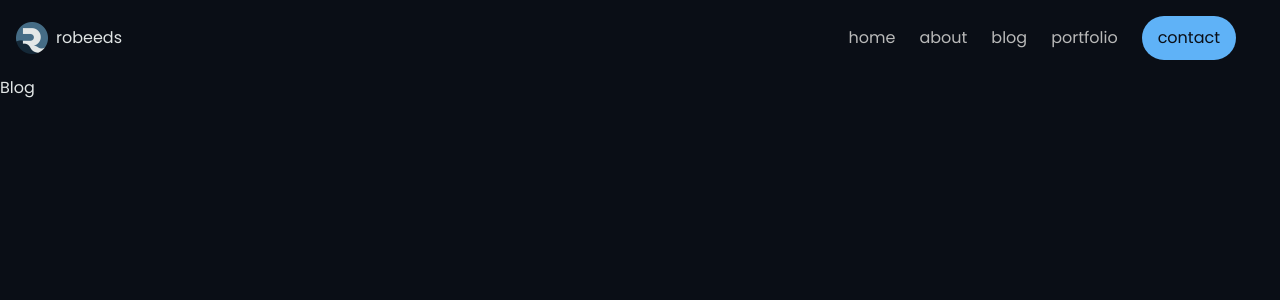
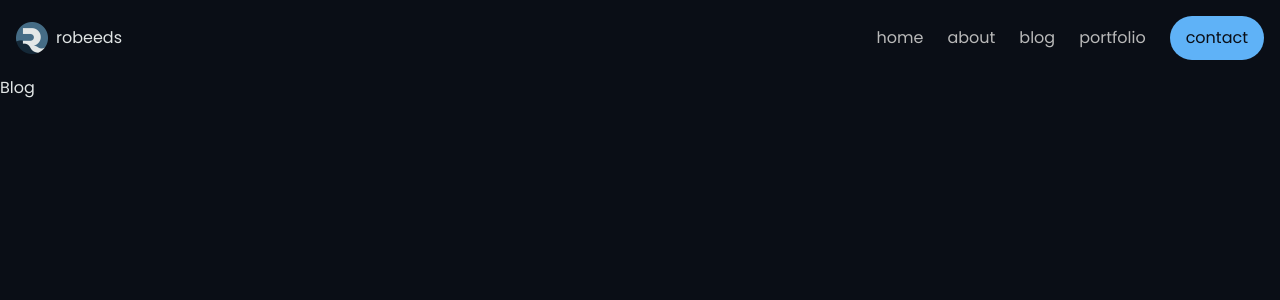
Before and after one commit to robeeds/robeeds.dev.old, a Next.js app: page /blog in a window 1280 px wide. Shown: the top 300 px of the page. Built offline with nearby package versions, Linux system fonts and the light colour scheme.

Commit message:
Fixed minor styling mistakes

```diff
--- a/src/app/layout.tsx
+++ b/src/app/layout.tsx
@@ -15,7 +15,7 @@ export default function RootLayout({
   return (
     <html lang="en" className="flex justify-center items-center antialiased font-poppins text-dimWhite bg-black scroll-smooth">
       <body
-        className={`w-full max-w-[1280px]`}
+        className={`w-full max-w-[1440px]`}
       >
         <NavBar />
         {children}
--- a/src/app/ui/hero.tsx
+++ b/src/app/ui/hero.tsx
@@ -6,35 +6,33 @@ export default function Hero() {
       <div className="z-[1] w-full flex flex-col md:flex-row items-center p-4">
 
         {/* Top(SM) Left(LG) Elements */}
-        <div className="z-[4] flex flex-col flex-1 relative">
+        <div className="z-[4] flex flex-1 flex-col relative">
 
             {/* Background Gradient */}
             <div className='absolute z-[0] w-[30%] h-[40%] left-[0%] top-[50%] white__gradient' />
 
             {/* This will be the landing text */}
             <div className="font-semibold">
-                <p className="text-[48px]">
+                <p className="text-[48px] lg:text-[64px]">
                     INNOVATE.
                     <br/>
                     ITERATE.
                 </p>
-                <p className="text-[48px] text-blue"> INTERFACE MASTERY. </p>
+                <p className="text-[48px] lg:text-[64px] md:text-nowrap text-blue"> INTERFACE MASTERY. </p>
             </div>
 
             <p>Delivering full-cycle development with precision and flexibility.</p>
         </div>
 
         {/* This will be the landing image */}
-        <div className="flex relative">
+        <div className="flex flex-1 relative">
 
             <Image
                 src={landingIMG}
                 alt="Hand holding a growing plant"
-                width={0}
-                height={0}
                 sizes="100h"
                 priority={true}
-                className="z-[4]"
+                className="z-[4] flex flex-1"
             />
 
             {/* Background Gradients */}
--- a/src/app/ui/navbar.tsx
+++ b/src/app/ui/navbar.tsx
@@ -63,17 +63,16 @@ export default function NavBar() {
                 </div>
 
                 {/* For Large Screens, Links on Right */}
-                <div className="hidden md:flex flex-row items-center p-4">
+                <div className="hidden md:flex flex-row items-center py-4">
                     {navLinks.map((link, index) => {
                         return (
                             <Link
                                 key={link.name}
                                 href={link.href}
-                                className={`px-3`}
                             >
                                 <motion.p
                                     whileHover={{ scale: 1.1 }}
-                                    className={`${index === navLinks.length - 1 ? 'bg-blue text-black px-4 py-2.5 rounded-full' : 'text-gray hover:text-white'}`}>
+                                    className={`${index === navLinks.length - 1 ? 'bg-blue text-black px-4 py-2.5 rounded-full' : 'text-gray hover:text-white pr-6'}`}>
                                     {link.name}
                                 </motion.p>
                             </Link>
```
